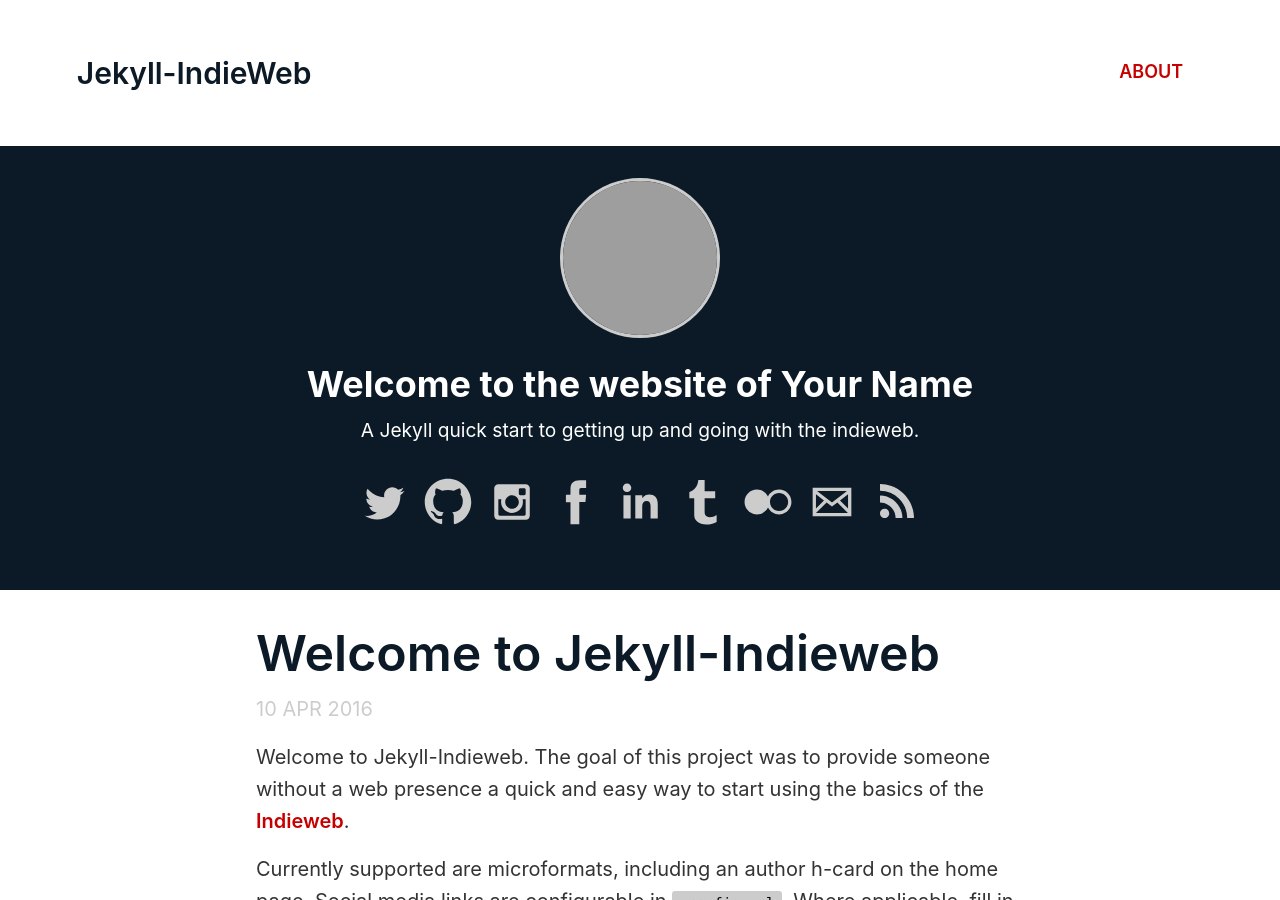
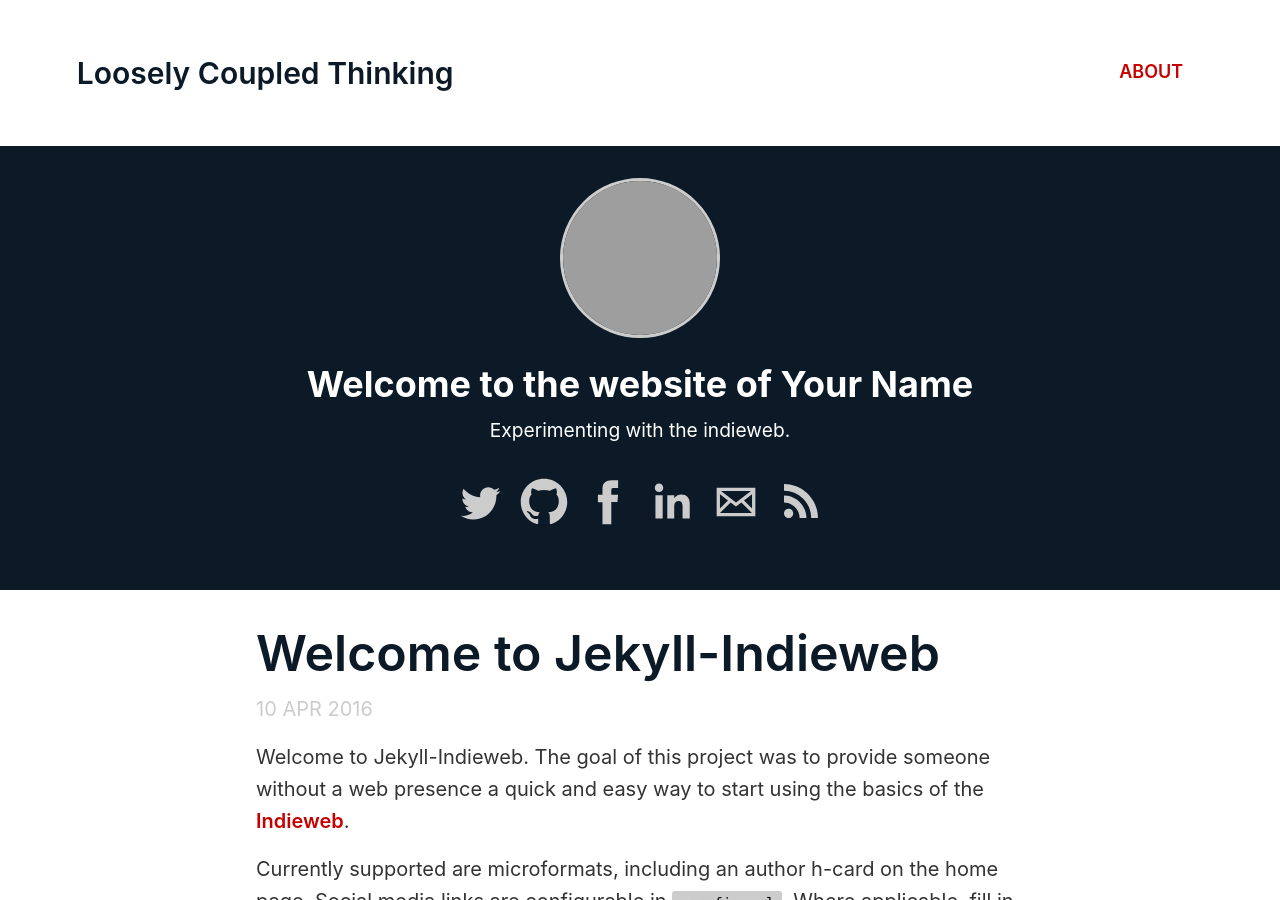
Before and after one commit to miklb/jekyll-indieweb, a Jekyll site: the page built from index.html, in a window 1280 px wide and 900 px high. Built offline with Jekyll 4.4.1, drawn with Linux system fonts in a browser that asks for light colours; the list of posts is cut into pages by our own code; grey boxes are pictures that could not be loaded.

Commit message:
Update _config.yml

```diff
--- a/_config.yml
+++ b/_config.yml
@@ -7,21 +7,18 @@
 
 # Site settings
 lang: en
-title: Jekyll-IndieWeb
-email: your-email@domain.com
-description: A Jekyll quick start to getting up and going with the indieweb.
+title: Loosely Coupled Thinking
+email: jevdemon@acm.org
+description: Experimenting with the indieweb.
 # Webmentions - leave blank (remove "yes") if you would not like to receive & display webmentions from other sites
 webmentions:
 
 baseurl: "" # the subpath of your site, e.g. /blog
 url: "http://yourdomain.com" # the base hostname & protocol for your site
-twitter_username: jekyllrb
-github_username:  jekyll
-instagram_username: jekyll
-flickr_username: jekyll
-foursquare_username:
+twitter_username: jevdemon
+github_username:  jevdemon
 # Tumblr URL
-tumblr_url: http://tumblr.com
+tumblr_url:
 # Linkedin profile URL - Expecting a full url, not username
 linkedin_url: http://linkedin.com
 # Facebook profile URL - Expecting a full url, not username
```
